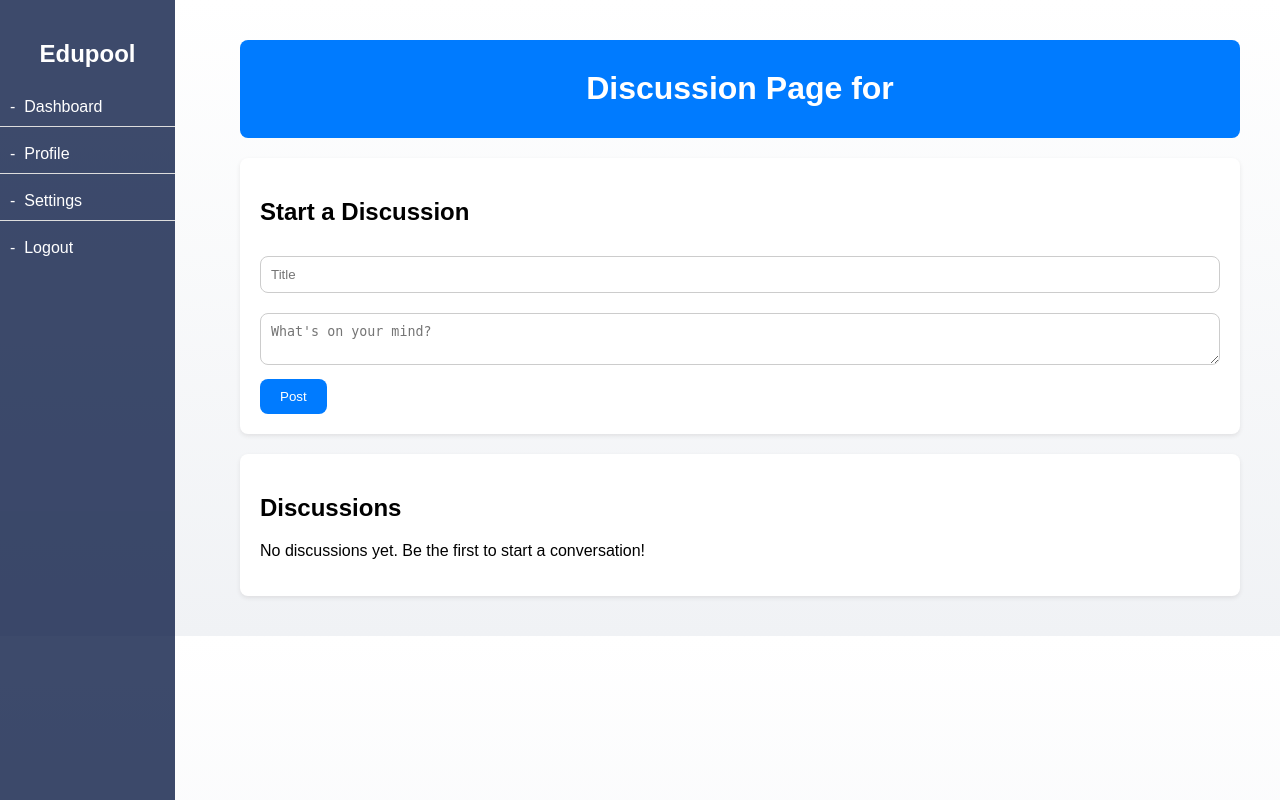
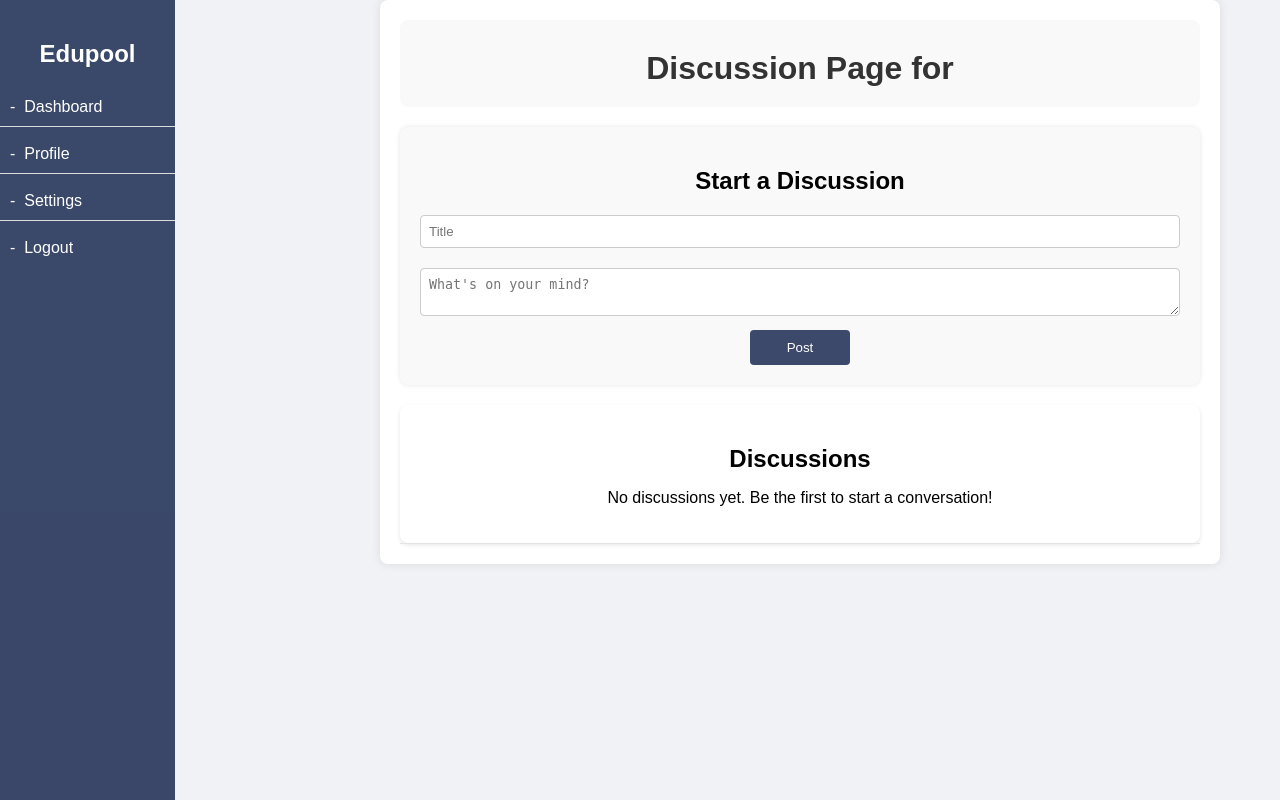
Before and after one commit to RajveerSodhi/COSC310, a Python web app: template flask/website/templates/discussion.html in a window 1280 px wide. Run offline with Jinja, Linux system fonts and the light colour scheme; the template is opened without the code that fills it, so the values that code supplies are empty.

Commit message:
added css changes to discussion and discussion details for uniformity

```diff
--- a/flask/website/static/css/discussion.css
+++ b/flask/website/static/css/discussion.css
@@ -1,16 +1,37 @@
 /* Reset default margin and padding */
-html,
-body {
-    margin: 0;
+html, body {
+    margin: 0px;
+    margin-left: 90px;
     padding: 0;
+    font-family: 'Arial', sans-serif;
+    background-color: #f0f2f5; /* Neutral background color */
 }
 
-/* Apply background gradient */
-body {
-    font-family: Arial, sans-serif;
-    background: linear-gradient(to bottom, #ffffff, #f0f2f5);
-    margin: 0;
+/* Main content styling */
+.main-content {
+    max-width: 800px;
+    margin: auto;
     padding: 20px;
+    background-color: #FFF;
+    box-shadow: 0 0 10px rgba(0, 0, 0, 0.1);
+    border-radius: 8px;
+    text-align: center; /* Center content */
+}
+
+/* Style header */
+header {
+    background-color: #f9f9f9; /* Neutral header color */
+    color: #333; /* Dark text for readability */
+    padding: 10px 20px;
+    border-radius: 8px;
+}
+
+/* Navigation links */
+nav a {
+    color: #333333; /* Dark color for text */
+    text-decoration: none;
+    padding: 10px 15px;
+    display: inline-block;
 }
 
 /* Style section */
@@ -19,69 +40,35 @@ section {
     padding: 20px;
     margin-top: 20px;
     border-radius: 8px;
-    box-shadow: 0 0 10px rgba(0, 0, 0, 0.1); /* Soft box shadow */
-}
-
-/* Style header */
-header {
-    background-color: #007bff;
-    color: #ffffff;
-    padding: 10px 20px;
-    text-align: center;
-    border-radius: 8px; /* Rounded corners */
-}
-
-/* Apply margin to headings */
-h1, h2, h3, h4 {
-    margin-top: 20px;
-}
-
-/* Style navigation */
-nav {
-    margin-top: 10px;
-    text-align: center;
-}
-
-nav a {
-    color: #ffffff;
-    text-decoration: none;
-    padding: 10px 15px;
-    display: inline-block;
-}
-
-/* Style discussions */
-#post-discussion, #discussions {
-    background-color: #ffffff;
-    padding: 20px;
-    margin-top: 20px;
-    border-radius: 8px;
-    box-shadow: 0 2px 4px rgba(56, 46, 46, 0.1);
+    box-shadow: 0 2px 4px rgba(0, 0, 0, 0.1);
 }
 
 /* Style form inputs */
-input[type="text"],
-textarea {
+input[type="text"], textarea {
     width: 100%;
-    padding: 10px;
+    padding: 8px;
     margin: 10px 0;
+    border: 1px solid #cccccc;
+    border-radius: 4px;
     box-sizing: border-box;
-    border: 1px solid #ccc;
-    border-radius: 8px; /* Rounded corners */
 }
 
 /* Style buttons */
 button {
-    background-color: #007bff;
-    color: #ffffff;
-    padding: 10px 20px;
+    padding: 10px 20px; /* Adequate padding on both sides */
+    background-color: rgba(13, 29, 71, 0.8); /* Neutral button color */
+    color: #fff; /* Text color changed to white */
     border: none;
-    border-radius: 8px; /* Rounded corners */
+    border-radius: 4px;
     cursor: pointer;
-    transition: background-color 0.3s; /* Smooth transition */
+    width: auto; /* Allows the button to resize according to text length */
+    min-width: 100px; /* Minimum width, adjust as needed */
+    max-width: 300px; /* Maximum width, adjust as needed */
+    transition: background-color 0.3s;
 }
 
 button:hover {
-    background-color: #0056b3; /* Darker color on hover */
+    background-color: #07143c; /* Slightly darker on hover */
 }
 
 /* Style discussion cards */
@@ -95,13 +82,37 @@ button:hover {
     border-bottom: none;
 }
 
-/* Style replies */
-.replies {
+/* Apply margin to headings for spacing and alignment */
+h1, h2, h3, h4 {
     margin-top: 20px;
+    margin-bottom: 10px;
 }
 
-.reply {
-    padding-left: 20px;
-    border-left: 3px solid #007bff;
-    margin-bottom: 10px;
+/* Footer styling */
+footer {
+    text-align: center;
+    padding: 0px;
+    background-color: #f1f1f1;
+    border-top: 1px solid #e4e4e4;
 }
+
+/* Adjust form and discussion list for better visual hierarchy */
+#post-discussion, #discussions article {
+    background-color: #f9f9f9;
+    padding: 20px;
+    margin-top: 20px;
+    border-radius: 8px;
+    box-shadow: 0 0 5px rgba(0, 0, 0, 0.1);
+}
+
+/* Responsive layout adjustments */
+@media (max-width: 768px) {
+    .main-content, header, section {
+        padding: 15px;
+
+    }
+
+    input[type="text"], textarea, button {
+        padding: 8px;
+    }
+}
--- a/flask/website/templates/discussion.html
+++ b/flask/website/templates/discussion.html
@@ -32,7 +32,7 @@
             {% for discussion in discussions %}
             <article class="discussion">
                 <h3><a href="{{ url_for('views.discussion_detail', discussion_id=discussion.id) }}">{{ discussion.title }}</a></h3>
-                <p>Posted by {{ discussion.author }} on {{ discussion.date_posted }}</p>
+                <p>Posted on {{ discussion.date_posted }}</p>
             </article>
             {% else %}
             <p>No discussions yet. Be the first to start a conversation!</p>
--- a/flask/website/templates/discussion_detail.html
+++ b/flask/website/templates/discussion_detail.html
@@ -52,11 +52,11 @@
     <header>
         <div class="discussion-container">
             <div class="discussion">
-                <h1>{{ discussion.title }}</h1>
-                <p>{{ discussion.content }}</p>
+                <h1>Discussion Title: {{ discussion.title }}</h1>
+                <p> Description: {{ discussion.content }}</p>
 
 
-                <p>Posted by {{ discussion.user_id }} on {{ discussion.date_posted }}</p>
+                <p>Posted by {{ discussion_author }} on {{ discussion.date_posted }}</p>
 
             </div>
         </div>
--- a/flask/website/views.py
+++ b/flask/website/views.py
@@ -327,8 +327,9 @@ def course_discussions(course_id):
 @login_required
 def discussion_detail(discussion_id):
     discussion = Discussion.query.get_or_404(discussion_id)
+    discussion_author = User.query.get(discussion.user_id).username
     replies = db.session.query(Reply, User.username).join(User, User.id == Reply.user_id).filter(Reply.discussion_id == discussion_id).all()
-    return render_template('discussion_detail.html', discussion=discussion, replies=replies)
+    return render_template('discussion_detail.html', discussion=discussion, discussion_author=discussion_author, replies=replies)
 
 #add a new discussion
 @views.route('/course/<int:course_id>/discussions/add', methods=['GET', 'POST'])
```
Also changed, not shown: flask/website/static/css/discussion_detail.css (+80 -80 lines).
